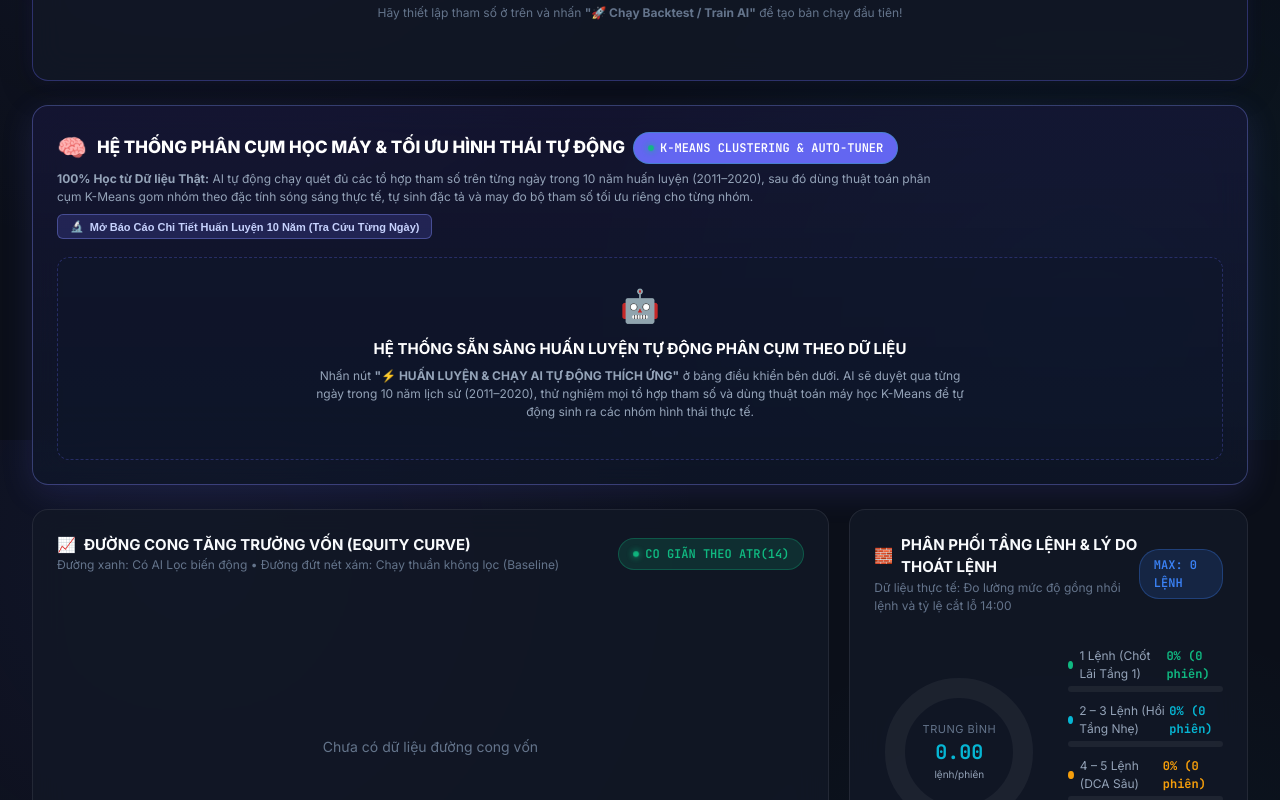
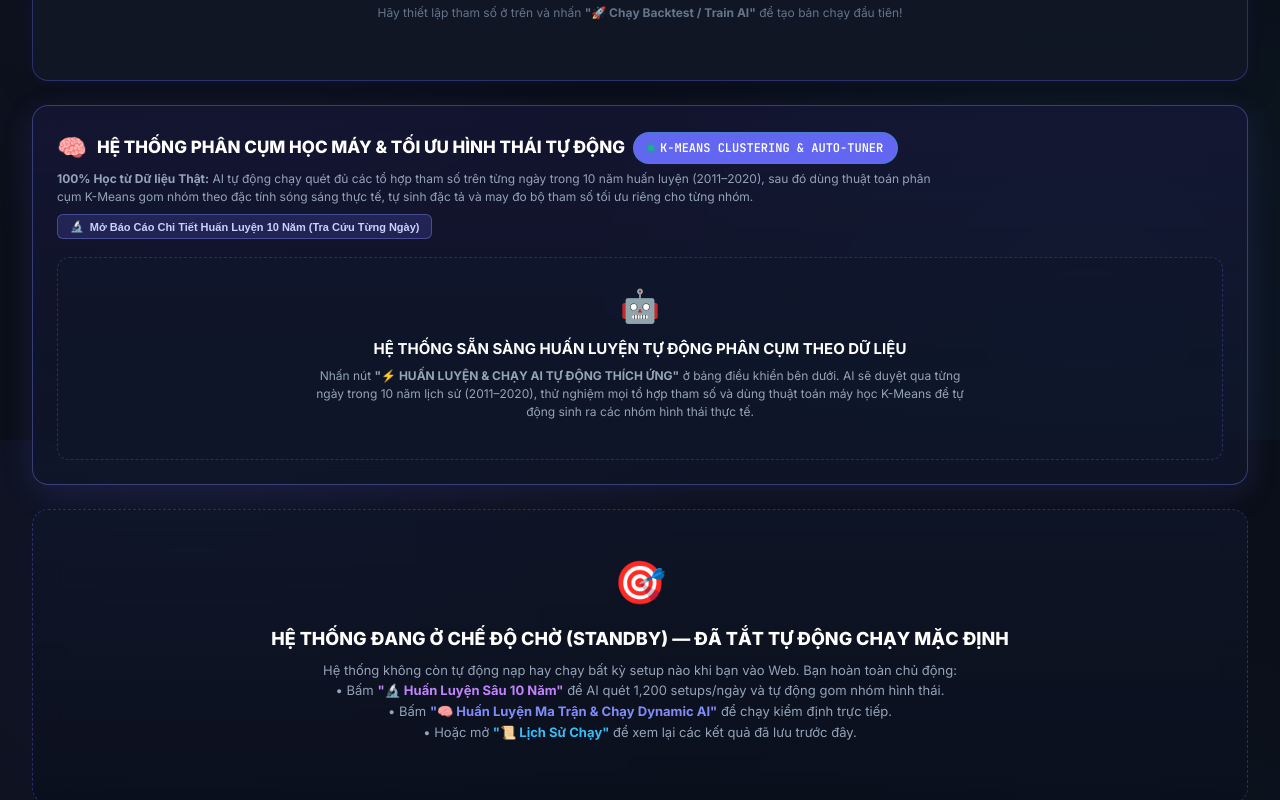
Before and after one commit to duongdv-dev/system_rocket2h_15M, a React (Vite) app in the folder frontend/: page / in a window 1280 px wide. Shown: the part 1160-1960 px from the top of the page. Built offline with nearby package versions, Linux system fonts and the light colour scheme; no server answers.

Commit message:
refactor: add Vietnam timezone support to regime synthesizer and disable auto-loading initial run data in frontend UI

```diff
--- a/frontend/src/App.jsx
+++ b/frontend/src/App.jsx
@@ -50,22 +50,15 @@ export default function App() {
   const loadDataAndHistory = async () => {
     setIsLoading(true);
     try {
-      const [status, initial, runs, catRes] = await Promise.all([
+      // Chỉ nạp trạng thái server, lịch sử các lần chạy và catalog huấn luyện (nếu có)
+      // KHÔNG tự động nạp mặc định bất kỳ bản chạy hay setup nào khi mới vào web
+      const [status, runs, catRes] = await Promise.all([
         checkServerStatus(),
-        fetchInitialData(),
         fetchHistory(),
         fetchTrainCatalog()
       ]);
 
       setServerStatus(status);
-      if (initial) {
-        setRawData(initial);
-        const rId = initial.metadata?.run_id || status?.active_run_id || "active_run";
-        setActiveRunId(rId);
-        if (initial.training_catalog) {
-          setCatalogData(initial.training_catalog);
-        }
-      }
       setHistoryRuns(runs || []);
       if (catRes?.catalog) {
         setCatalogData(catRes.catalog);
@@ -232,11 +225,14 @@ export default function App() {
 
       {/* 3.5. AI Market Regime Matrix & Auto-Tuned Parameters */}
       <AiRegimeMatrixCard
-        data={rawData}
+        data={rawData || (catalogData ? { regime_matrix: catalogData.morphology_catalog } : null)}
         onOpenTrainingReport={catalogData ? () => setIsTrainingReportOpen(true) : handleTriggerDeepTraining}
       />
 
-      {/* 4. Metrics Grid & Head-to-Head Comparison */}
+      {/* 4. Hiển thị Kết Quả Kiểm Định (Chỉ hiện khi bạn bấm Chạy hoặc chọn từ Lịch Sử) */}
+      {rawData ? (
+        <>
+          {/* Metrics Grid & Head-to-Head Comparison */}
           <MetricsGrid
             data={rawData}
             currentPeriod={currentPeriod}
@@ -245,30 +241,56 @@ export default function App() {
             onModeChange={setCurrentMode}
           />
 
-      {/* 5. Equity Curve & Dynamic DCA Layers Distribution */}
+          {/* Equity Curve & Dynamic DCA Layers Distribution */}
           <EquityChart periodData={periodData} currentMode={currentMode} />
 
-      {/* 6. Day-of-Week Quant Breakdown (Thứ 2 - Thứ 6 Performance & AI Insights) */}
+          {/* Day-of-Week Quant Breakdown */}
           <DayOfWeekAnalytics trades={currentTrades} />
 
-      {/* 7. Calendar Heatmap & Monthly Return Matrix (OmniRoute Style) */}
+          {/* Calendar Heatmap & Monthly Return Matrix */}
           <CalendarHeatmap
             trades={currentTrades}
             filterAnalysis={filterAnalysis}
             onInspectTrade={handleInspectTrade}
           />
 
-      {/* 8. Risk Days & Anomaly Inspector */}
+          {/* Risk Days & Anomaly Inspector */}
           <RiskDaysInspector
             filterAnalysis={filterAnalysis}
             onInspectTrade={handleInspectTrade}
           />
 
-      {/* 9. Trade Audit Log Table */}
+          {/* Trade Audit Log Table */}
           <TradeLogTable
             trades={currentTrades}
             onInspectTrade={handleInspectTrade}
           />
+        </>
+      ) : (
+        /* Standby State: Khi chưa kích hoạt chạy setup */
+        <section className="section-card" style={{
+          padding: '40px 24px',
+          textAlign: 'center',
+          background: 'linear-gradient(180deg, rgba(15, 23, 42, 0.7) 0%, rgba(11, 16, 29, 0.9) 100%)',
+          border: '1px dashed rgba(99, 102, 241, 0.35)',
+          borderRadius: '16px',
+          marginBottom: '24px'
+        }}>
+          <span style={{ fontSize: '42px', display: 'block', marginBottom: '12px' }}>🎯</span>
+          <h3 style={{ fontSize: '18px', fontWeight: 800, color: '#FFF' }}>
+            HỆ THỐNG ĐANG Ở CHẾ ĐỘ CHỜ (STANDBY) — ĐÃ TẮT TỰ ĐỘNG CHẠY MẶC ĐỊNH
+          </h3>
+          <p style={{ fontSize: '13px', color: 'var(--text-secondary)', maxWidth: '680px', margin: '8px auto 20px', lineHeight: '1.6' }}>
+            Hệ thống không còn tự động nạp hay chạy bất kỳ setup nào khi bạn vào Web. Bạn hoàn toàn chủ động:
+            <br/>
+            • Bấm <b style={{ color: '#C084FC' }}>"🔬 Huấn Luyện Sâu 10 Năm"</b> để AI quét 1,200 setups/ngày và tự động gom nhóm hình thái.
+            <br/>
+            • Bấm <b style={{ color: '#818CF8' }}>"🧠 Huấn Luyện Ma Trận & Chạy Dynamic AI"</b> để chạy kiểm định trực tiếp.
+            <br/>
+            • Hoặc mở <b style={{ color: '#38BDF8' }}>"📜 Lịch Sử Chạy"</b> để xem lại các kết quả đã lưu trước đây.
+          </p>
+        </section>
+      )}
 
       {/* 10. VPS Architecture & Candle Data Storage Guide */}
       <section className="vps-box">
```
Also changed, not shown: 1 other file (tests, documents, lock files or other folders). Lines whose indentation alone changed are shown as unchanged.
